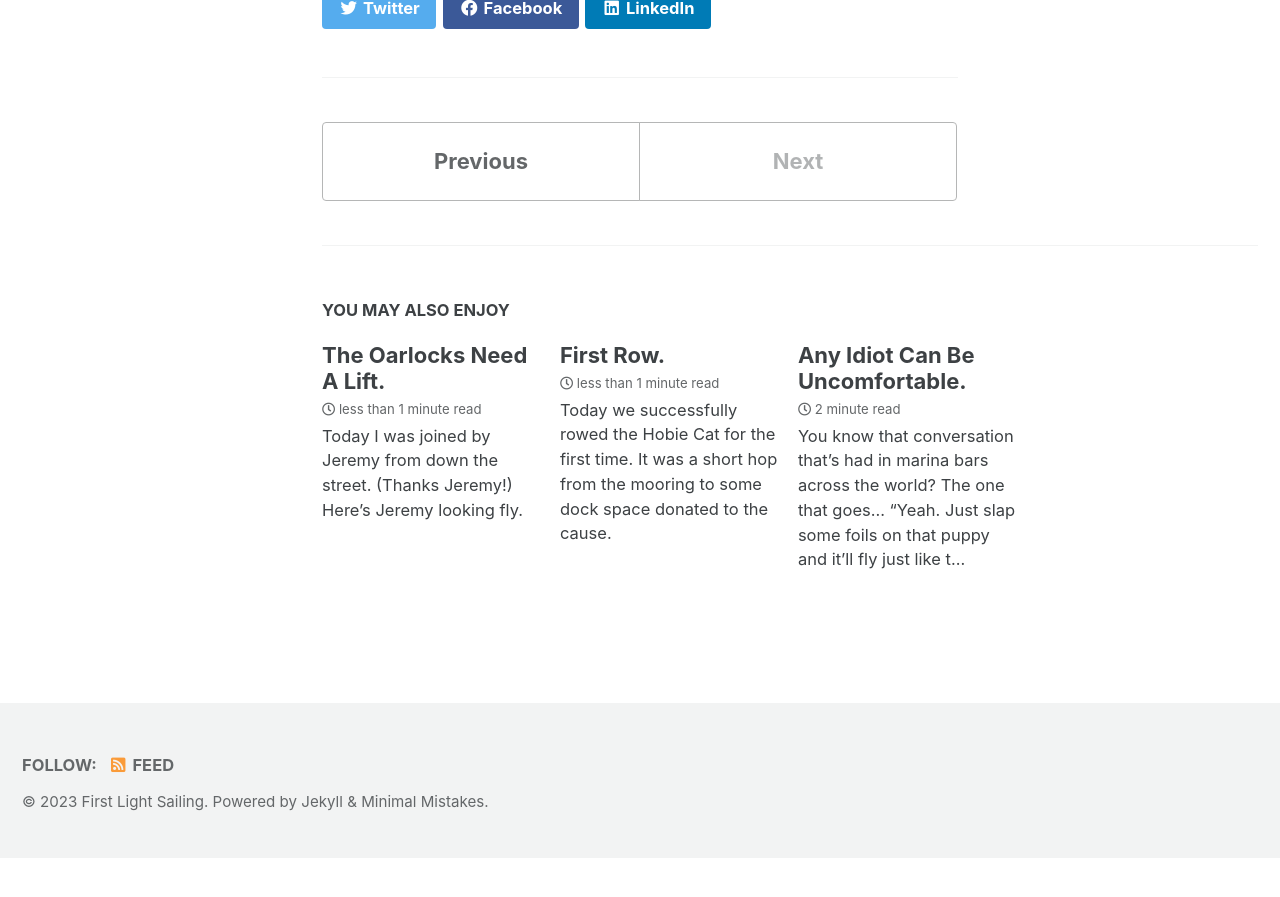
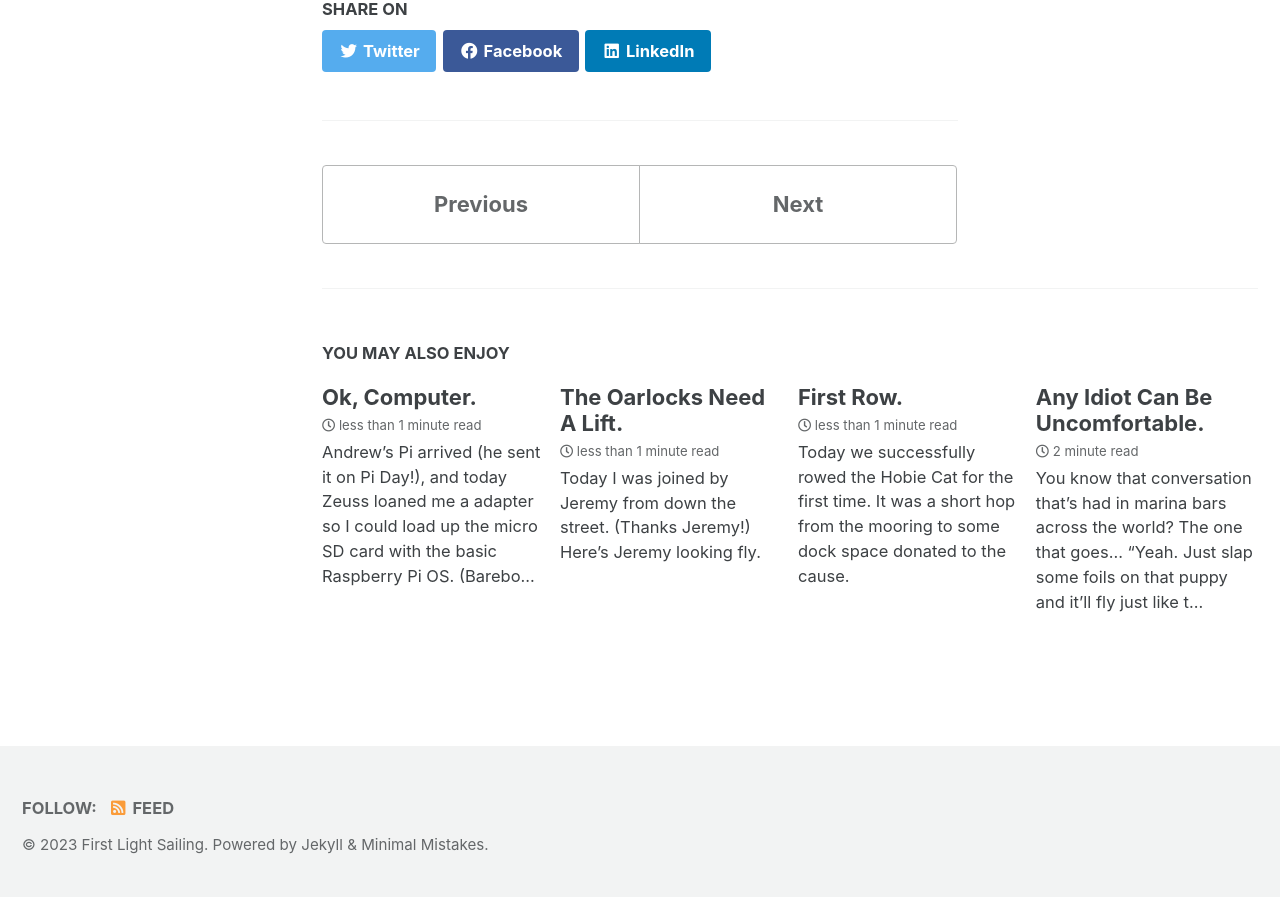
Before and after one commit to motiveNation/motiveNation.github.io, a Jekyll site: the page built from _posts/2023-03-17-running-list-of-costs.md, in a window 1280 px wide and 900 px high, scrolled down 1276 px. Shown: the top 897 px of the window. Built offline with Jekyll 4.4.1, drawn with Linux system fonts in a browser that asks for light colours; cached includes are drawn as plain includes; before the commit the page ends 2134 px from its top, so only the background shows below that; some of the changed text lies outside the part shown.

Commit message:
ok computer

```diff
--- /dev/null
+++ b/_posts/2023-03-19-OK-Computer.md
@@ -0,0 +1,19 @@
+---
+title: "Ok, Computer."
+categories:
+  - Website
+tags:
+  - opencpn
+  - raspberry pi
+author: "Christian Nally"
+---
+
+Andrew's Pi arrived (he sent it on Pi Day!), and today Zeuss loaned me a adapter so I could load up the micro SD card with the basic Raspberry Pi OS. (Bareboat Necessities requires a micro SD card with at least 32 GB, whereas the one I'm using only has 8 GB. Add some new electronics to the Wish List.)
+
+But thanks to these two sailors, I am install an OS from scratch for the first time in a long while.
+
+Turns out OpenCPN is now included in Debian package sources by default, so, so far, installing OpenCPN has been as easy as 'sudo apt get opencpn'.
+
+This is a great start! Next up, I need to find my USB-based GPS antenna. I'll also be sitting by the mailbox, waiting for the dAISy AIS to arrive, which I hope will inform me if I'm about to get run over in the fog.
+
+<img src="https://res.cloudinary.com/doirwivbs/image/upload/v1679273915/opencpn-screenshot-low-res_c9gp3p.png">
```
Also changed, not shown: _posts/2023-03-17-running-list-of-costs.md (+1 -0 lines).
